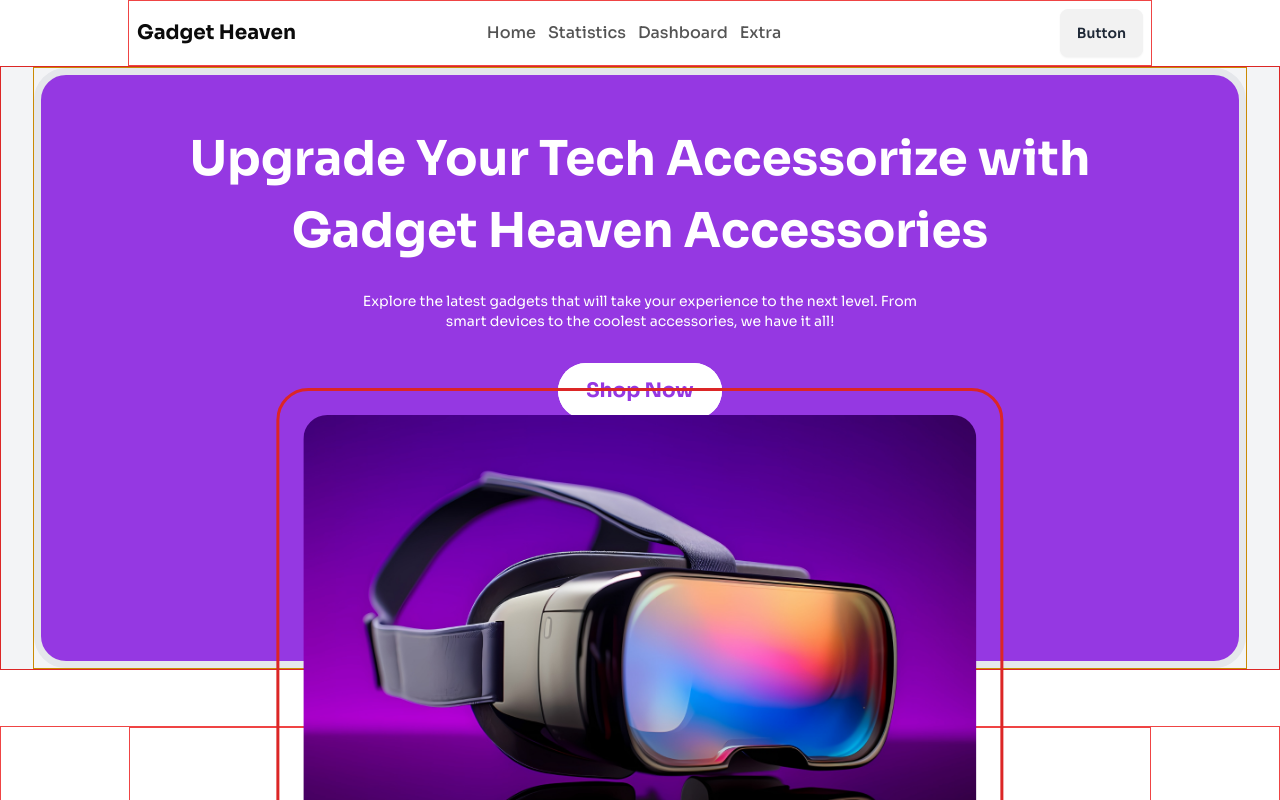
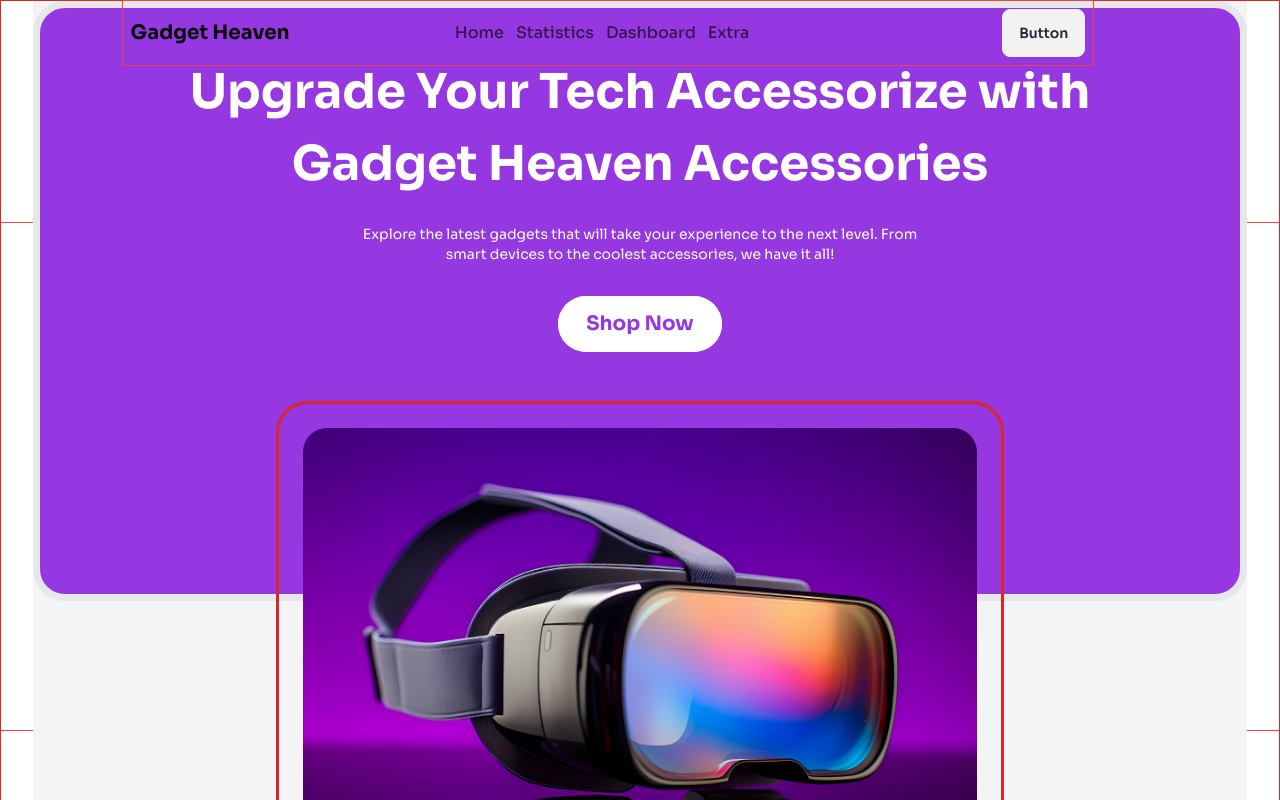
Before and after one commit to Soraiya11-7/Gadget-Heaven, a React (Vite) app: page / in a window 1280 px wide. Shown: the top 800 px of the page. Built offline with nearby package versions, Linux system fonts and the light colour scheme.

Commit message:
Banner section is updated

```diff
--- a/src/components/Banner.jsx
+++ b/src/components/Banner.jsx
@@ -1,8 +1,8 @@
 import bannerImg from '../assets/banner.jpg';
 const Banner = () => {
     return (
-        <div className='border border-red-600'>
-            <div className="container relative w-[95%] mx-auto border border-yellow-600 bg-gray-100 ">
+        <div className='border border-red-600 absolute top-0 '>
+            <div className="container  w-[95%] mx-auto bg-gray-100 ">
                 <div className="border-[7px] bg-[#9538E2] rounded-[32px] h-[600px] text-center">
                     <div className='mx-auto w-[80%]'>
                         <h1 className='text-white text-5xl font-bold mt-12 leading-normal mb-6'>Upgrade Your Tech Accessorize with Gadget Heaven Accessories</h1>
@@ -14,7 +14,7 @@ const Banner = () => {
                         </div>
                     </div>
                 </div>
-                <div className='container mx-auto h-[500px] w-[60%] overflow-hidden absolute bottom-[-220px] left-1/2 transform -translate-x-1/2 z-10 flex items-center justify-center border-[3px] border-red-600 rounded-[32px] p-6'>
+                <div className='container bg-transparent  mx-auto h-[500px] w-[60%] overflow-hidden  mt-[-200px] transform  z-10 flex items-center justify-center border-[3px] border-red-600 rounded-[32px] p-6'>
                     <img className=' h-full w-full object-cover rounded-3xl' src={bannerImg} alt="" />
                 </div>
             </div>
--- a/src/components/Footer.jsx
+++ b/src/components/Footer.jsx
@@ -1,7 +1,7 @@
 
 const Footer = () => {
     return (
-        <div className="container mx-auto border border-red-500 mt-14">
+        <div className="container mx-auto border border-red-500 ">
             <footer className="container mx-auto py-24 w-[80%] border border-red-500 ">
                 <h2 className="text-center text-3xl font-bold text-[#09080F] mb-3">Gadget Heaven</h2>
                 <p className="text-center text-base text-[#09080F99] font-medium mb-8">Leading the way in cutting-edge technology and innovation.</p>
--- a/src/components/Navbar.jsx
+++ b/src/components/Navbar.jsx
@@ -1,9 +1,11 @@
-import { NavLink } from "react-router-dom";
+import { NavLink, useLocation } from "react-router-dom";
 
 const Navbar = () => {
+    const location = useLocation();
+    const isHomePage = location.pathname === '/';
     return (
-        <div className="container mx-auto">
-            <div className="navbar bg-transparent container w-[80%] mx-auto border border-red-500 ">
+        <div className={`container w-[95%] mx-auto z-20 ${isHomePage ? 'bg-transparent z-50 absolute rounded-t-[32px]' : 'bg-white'}`}>
+            <div className={`navbar container w-[80%] mx-auto border border-red-500 `}>
                 <div className="navbar-start">
                     <div className="dropdown">
                         <div tabIndex={0} role="button" className="btn btn-ghost lg:hidden">
```
